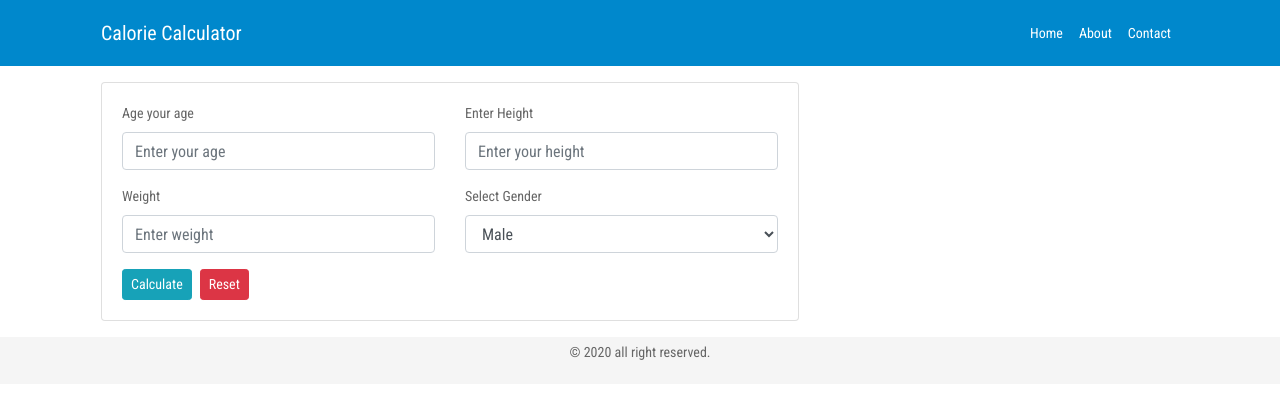
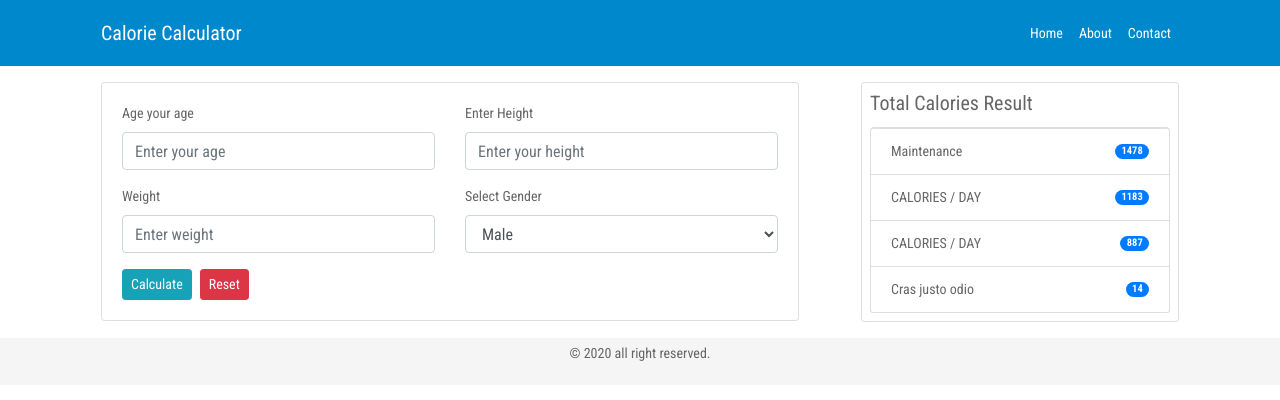
Before and after one commit to mbrsagor/js-pro, a React (Create React App) app: page / in a window 1280 px wide. Shown: the top 400 px of the page. Built offline with nearby package versions, Linux system fonts and the light colour scheme.

Commit message:
Output show in right sidebar

```diff
--- a/src/components/calculateForm.js
+++ b/src/components/calculateForm.js
@@ -6,12 +6,12 @@ class CalculateForm extends Component {
     state = {
         age: '',
         height: '',
-        height: '',
+        weight: '',
         gender: '',
     }
 
     calculateHandler = event => {
-        console.log(event);
+        console.log(state);
         event.preventDefault();
     }
 
@@ -81,7 +81,31 @@ class CalculateForm extends Component {
                                 </form>
                             </div>
                         </Col>
-                        <Col lg={4}></Col>
+                        <Col lg={4}>
+                            <div className="sidebar p-3">
+                                <div className="card p-2">
+                                    <h5 className="card-title">Total Calories Result</h5>
+                                    <ul className="list-group">
+                                        <li className="list-group-item d-flex justify-content-between align-items-center">
+                                            Maintenance
+                                            <span className="badge badge-primary badge-pill">1478</span>
+                                        </li>
+                                        <li className="list-group-item d-flex justify-content-between align-items-center">
+                                            CALORIES / DAY
+                                            <span className="badge badge-primary badge-pill">1183</span>
+                                        </li>
+                                        <li className="list-group-item d-flex justify-content-between align-items-center">
+                                            CALORIES / DAY
+                                            <span className="badge badge-primary badge-pill">887</span>
+                                        </li>
+                                        <li className="list-group-item d-flex justify-content-between align-items-center">
+                                            Cras justo odio
+                                            <span className="badge badge-primary badge-pill">14</span>
+                                        </li>
+                                    </ul>
+                                </div>
+                            </div>
+                        </Col>
                     </Row>
                 </Container>
             </>
```
